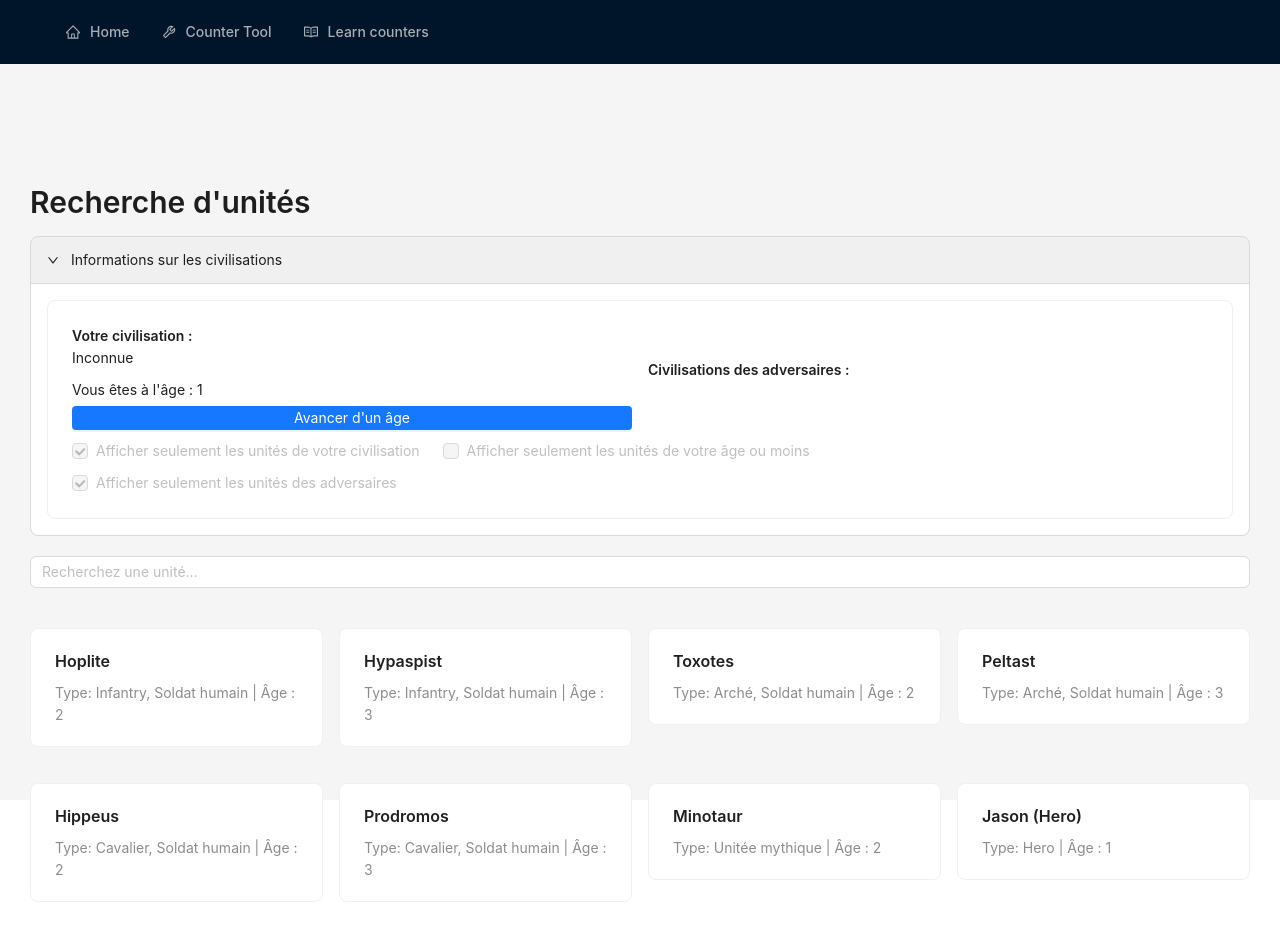
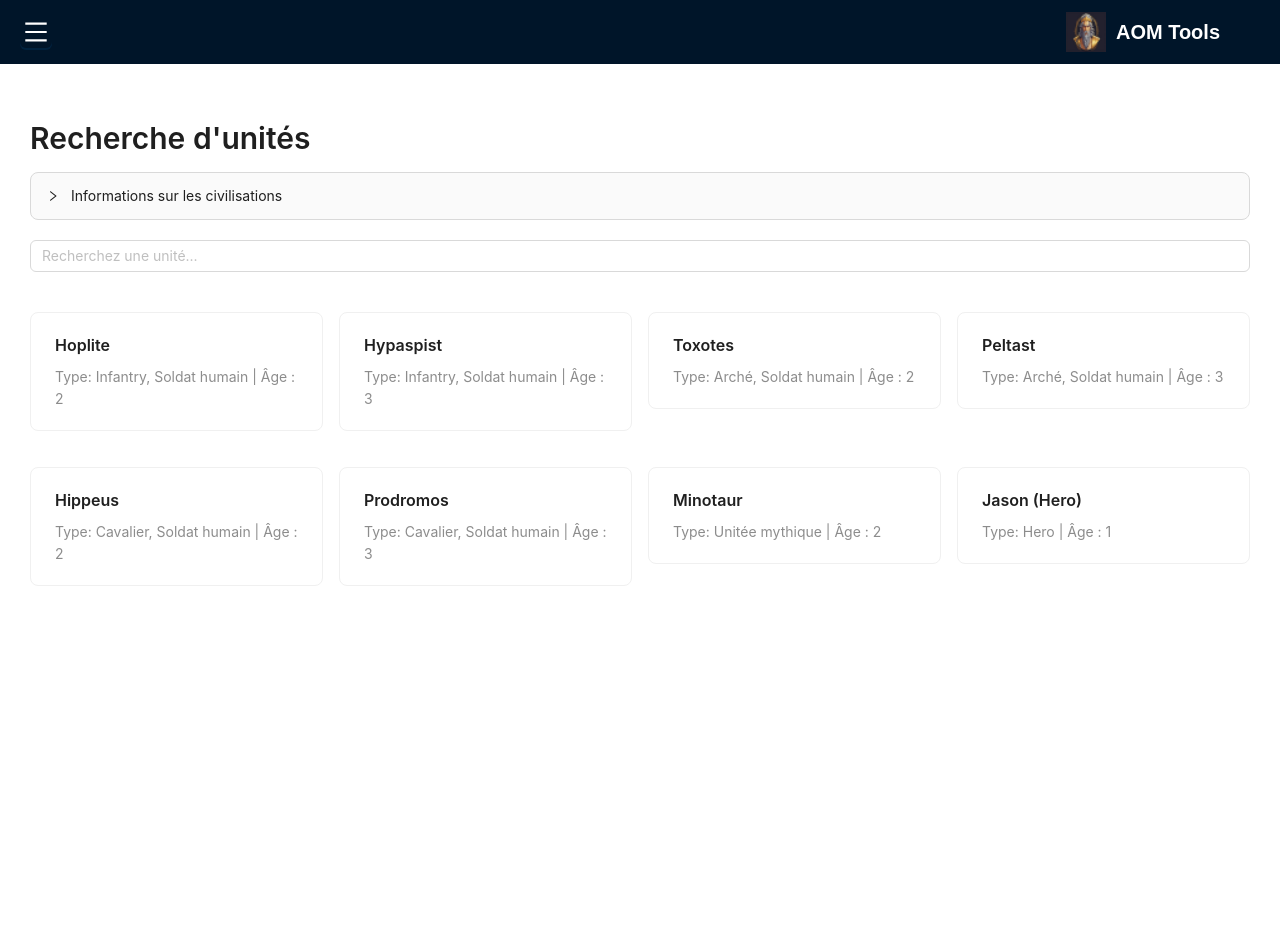
Before and after one commit to LouisMaupas/aomTools, a React (Vite) app: page /counter-tool in a window 1280 px wide. After the commit the page ends 800 px from the top, so only its background shows below. Built offline with nearby package versions, Linux system fonts and the light colour scheme.

Commit message:
fix(Header): UI test in prod

```diff
--- a/src/App.css
+++ b/src/App.css
@@ -1,25 +1,56 @@
-.app {
+.header {
+  background-color: #001529;
+  height: 64px;
   display: flex;
-  flex-direction: column;
-  height: 100vh;
+  align-items: center;
+  justify-content: flex-start;
+  position: relative;
+  padding: 0 20px;
 }
 
-.content {
-  flex: 1;
+.header-container {
+  width: 100%;
+  max-width: 1200px;
   display: flex;
-  justify-content: center;
+  justify-content: space-between;
   align-items: center;
-  padding: 16px;
 }
 
-.am-navbar {
-  background-color: #108ee9;
-  color: white;
+.menu-button {
+  background: none;
+  border: none;
+  color: #fff;
+  font-size: 24px;
+  align-self: center;
 }
 
-.am-tab-bar {
-  position: fixed;
-  bottom: 0;
-  width: 100%;
-  background-color: #f5f5f9;
+.logo-container {
+  display: flex;
+  align-items: center;
+  cursor: pointer;
 }
+
+.logo-img {
+  width: 40px;
+  height: 40px;
+  margin-right: 10px;
+  vertical-align: middle;
+}
+
+.logo-text {
+  color: #fff;
+  font-size: 20px;
+  font-weight: bold;
+  font-family: "Arial", sans-serif;
+}
+
+
+.ant-drawer-title {
+  text-align: center;
+}
+
+.ant-layout-content {
+  background: #fff;
+  padding: 20px;
+  min-height: calc(100vh - 64px);
+}
--- a/src/App.jsx
+++ b/src/App.jsx
@@ -1,7 +1,7 @@
-import React, { useEffect } from "react";
+import React, { useState, useEffect } from "react";
 import { Route, Routes, NavLink, useLocation } from "react-router-dom";
-import { Layout, Menu } from "antd";
-import { HomeOutlined, ToolOutlined, ReadOutlined } from "@ant-design/icons";
+import { Layout, Menu, Drawer, Button } from "antd";
+import { MenuOutlined, HomeOutlined, ToolOutlined } from "@ant-design/icons";
 import Home from "./pages/Home/Home";
 import SelectCiv from "./pages/SelectCiv/SelectCiv";
 import useStore from "./store/store";
@@ -15,35 +15,70 @@ const { Header, Content } = Layout;
 const App = () => {
   const { setActiveTab } = useStore();
   const location = useLocation();
+  const [drawerVisible, setDrawerVisible] = useState(false);
 
   useEffect(() => {
     setActiveTab(location.pathname);
   }, [location.pathname, setActiveTab]);
 
+  const showDrawer = () => {
+    setDrawerVisible(true);
+  };
+
+  const closeDrawer = () => {
+    setDrawerVisible(false);
+  };
+
+  const handleLogoClick = () => {
+    alert("Clicked!");
+  };
+
+  const handleMenuClick = () => {
+    closeDrawer();
+  };
+
   return (
     <Layout className="app">
       <Header className="header">
+        <div className="header-container">
+          <Button
+            type="primary"
+            icon={<MenuOutlined />}
+            onClick={showDrawer}
+            className="menu-button"
+          />
+
+          <div className="logo-container" onClick={handleLogoClick}>
+            <img src="/favicon.png" alt="Logo" className="logo-img" />
+            <span className="logo-text">AOM Tools</span>
+          </div>
+        </div>
+
+        <Drawer
+          title="Navigation"
+          placement="left"
+          onClose={closeDrawer}
+          open={drawerVisible}
+        >
           <Menu
-          theme="dark"
-          mode="horizontal"
+            mode="vertical"
             defaultSelectedKeys={[location.pathname]}
             selectedKeys={[location.pathname]}
+            onClick={handleMenuClick}
           >
             <Menu.Item key="/" icon={<HomeOutlined />}>
               <NavLink to="/" exact="true">
-              Home
+                Accueil
               </NavLink>
             </Menu.Item>
             <Menu.Item key="/counter-tool-select" icon={<ToolOutlined />}>
               <NavLink to="/counter-tool-select">Counter Tool</NavLink>
             </Menu.Item>
-          <Menu.Item key="/learn-counter" icon={<ReadOutlined />}>
-            <NavLink to="/learn-counter">Learn counters</NavLink>
-          </Menu.Item>
           </Menu>
+        </Drawer>
       </Header>
 
-      <Content style={{ padding: "20px", marginTop: "64px" }}>
+      <Content style={{ padding: "20px" }}>
         <Routes>
           <Route path="/" element={<Home />} />
           <Route path="/learn-counter" element={<LearnCounter />} />
--- a/src/pages/CounterTool/CounterTool.jsx
+++ b/src/pages/CounterTool/CounterTool.jsx
@@ -1,5 +1,14 @@
 import { useState, useEffect } from "react";
-import { Card, Row, Col, Checkbox, Button, AutoComplete, Typography, Collapse } from "antd";
+import {
+  Card,
+  Row,
+  Col,
+  Checkbox,
+  Button,
+  AutoComplete,
+  Typography,
+  Collapse,
+} from "antd";
 import useCounterToolStore from "../../store/counterTool";
 import CounterToolModal from "../CounterToolModal/CounterToolModal";
 import "./counterTool.css";
@@ -14,8 +23,10 @@ const CounterTool = () => {
   const [unitTypes, setUnitTypes] = useState([]);
   const [allCivilizations, setAllCivilizations] = useState([]);
   const [displayOnlyUserUnits, setDisplayOnlyUserUnits] = useState(true);
-  const [displayOnlyUserUnitsAgeOrLess, setDisplayOnlyUserUnitsAgeOrLess] = useState(false);
-  const [displayOnlyOpponentUnits, setDisplayOnlyOpponentUnits] = useState(true);
+  const [displayOnlyUserUnitsAgeOrLess, setDisplayOnlyUserUnitsAgeOrLess] =
+    useState(false);
+  const [displayOnlyOpponentUnits, setDisplayOnlyOpponentUnits] =
+    useState(true);
   const { userCivilization, opponentCivilizations } = useCounterToolStore();
   const [selectedUnit, setSelectedUnit] = useState(null);
   const [modalVisible, setModalVisible] = useState(false);
@@ -79,7 +90,7 @@ const CounterTool = () => {
     <div style={{ padding: "10px" }}>
       <Title level={2}>Recherche d'unités</Title>
 
-      <Collapse defaultActiveKey={["1"]} style={{ marginBottom: 20 }}>
+      <Collapse style={{ marginBottom: 20 }}>
         <Panel header="Informations sur les civilisations" key="1">
           <Card>
             <Row gutter={16} align="middle">
@@ -92,7 +103,9 @@ const CounterTool = () => {
                     type="primary"
                     block
                     size="small"
-                    onClick={() => (userAge < 4 ? setUserAge(userAge + 1) : setUserAge(1))}
+                    onClick={() =>
+                      userAge < 4 ? setUserAge(userAge + 1) : setUserAge(1)
+                    }
                     style={{ marginTop: 5 }}
                   >
                     Avancer d'un âge
@@ -105,7 +118,11 @@ const CounterTool = () => {
                 <ul style={{ paddingLeft: 20, marginTop: 5 }}>
                   {opponentCivilizations.map((civId, index) => {
                     const civ = allCivilizations.find((c) => c.id === civId);
-                    return <li key={index}>{civ ? civ.name_fr || civ.name_en : "Inconnu"}</li>;
+                    return (
+                      <li key={index}>
+                        {civ ? civ.name_fr || civ.name_en : "Inconnu"}
+                      </li>
+                    );
                   })}
                 </ul>
               </Col>
@@ -122,7 +139,9 @@ const CounterTool = () => {
               <Checkbox
                 style={{ marginLeft: 15 }}
                 defaultChecked={displayOnlyUserUnitsAgeOrLess}
-                onChange={(e) => setDisplayOnlyUserUnitsAgeOrLess(e.target.checked)}
+                onChange={(e) =>
+                  setDisplayOnlyUserUnitsAgeOrLess(e.target.checked)
+                }
                 disabled={true}
               >
                 Afficher seulement les unités de votre âge ou moins
@@ -166,7 +185,9 @@ const CounterTool = () => {
             <Card hoverable style={{ width: "100%", marginBottom: 20 }}>
               <Meta
                 title={unit.name_fr || unit.name_en}
-                description={`Type: ${getUnitTypeNames(unit.type)} | Âge : ${unit.Age}`}
+                description={`Type: ${getUnitTypeNames(unit.type)} | Âge : ${
+                  unit.Age
+                }`}
               />
             </Card>
           </Col>
```
Also changed, not shown: src/pages/Home/Home.jsx (+21 -19 lines). Lines whose indentation alone changed are shown as unchanged.
